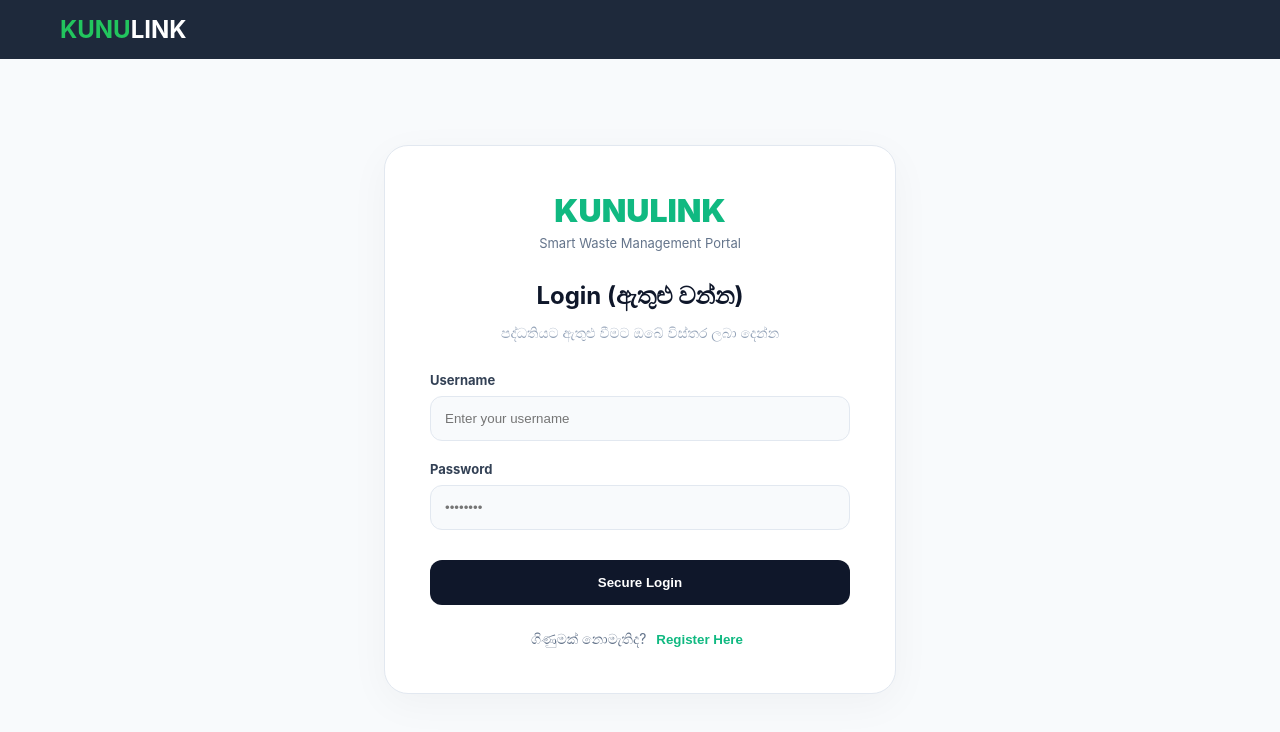
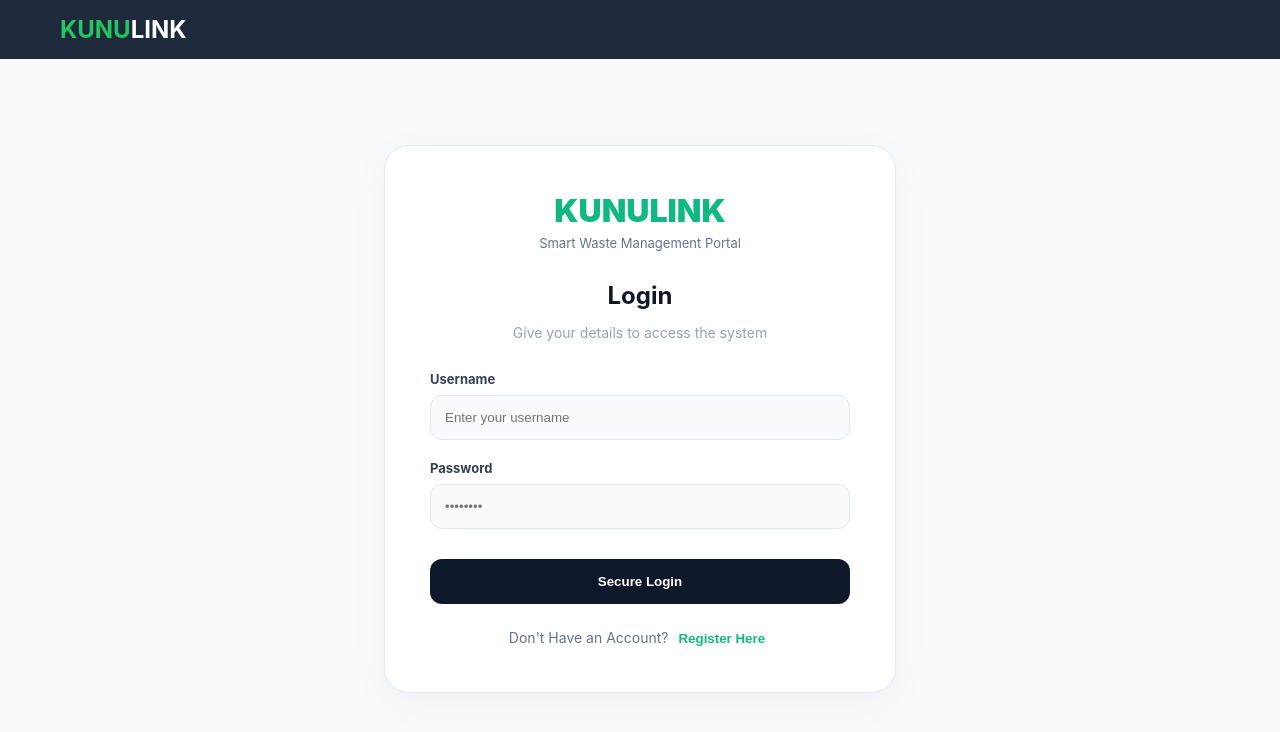
Before and after one commit to Chanulaw/KunuLink, a React (Create React App) app in the folder kunuLeft/: page / in a window 1280 px wide. Shown: the top 732 px of the page. Built offline with nearby package versions, Linux system fonts and the light colour scheme.

Commit message:
Updated Home.js

```diff
--- a/kunuLeft/src/pages/Home.js
+++ b/kunuLeft/src/pages/Home.js
@@ -32,8 +32,8 @@ function Home() {
           <p className="brand-tagline">Smart Waste Management Portal</p>
         </div>
 
-        <h2 className="login-title">Login (ඇතුළු වන්න)</h2>
-        <p className="login-subtitle">පද්ධතියට ඇතුළු වීමට ඔබේ විස්තර ලබා දෙන්න</p>
+        <h2 className="login-title">Login</h2>
+        <p className="login-subtitle">Give your details to access the system</p>
 
         <form onSubmit={handleLogin} className="login-form">
           <div className="input-group">
@@ -64,7 +64,7 @@ function Home() {
         </form>
 
         <div className="auth-footer">
-          <span>ගිණුමක් නොමැතිද? </span>
+          <span>Don't Have an Account? </span>
           <button onClick={() => navigate('/register')} className="register-link">
             Register Here
           </button>
```
